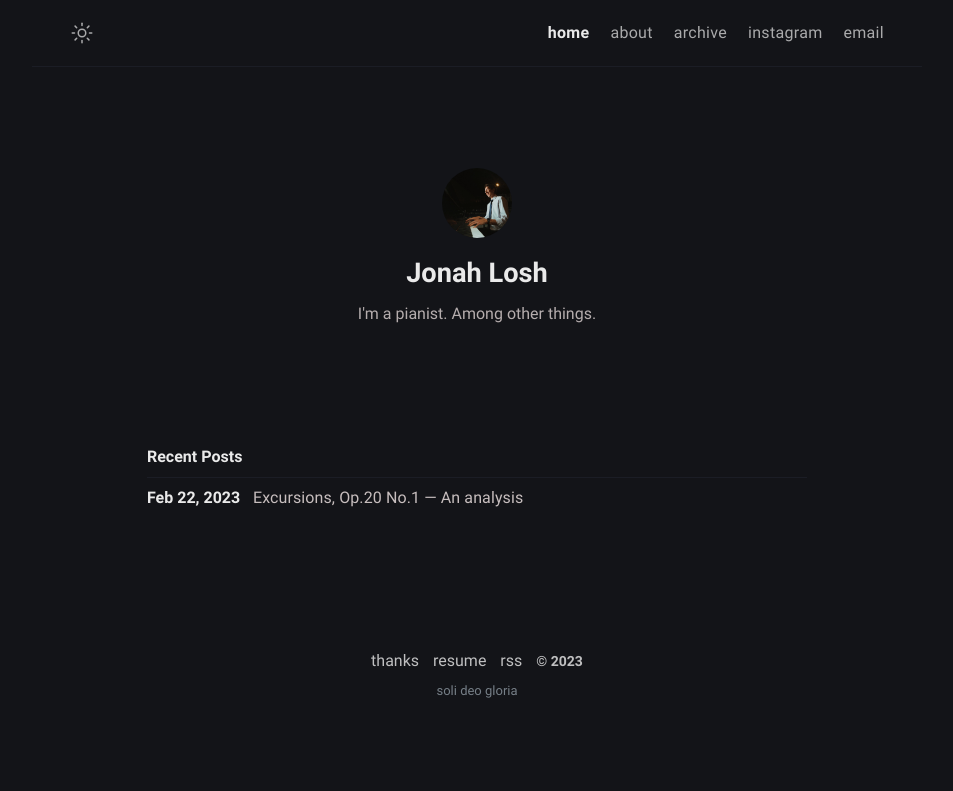
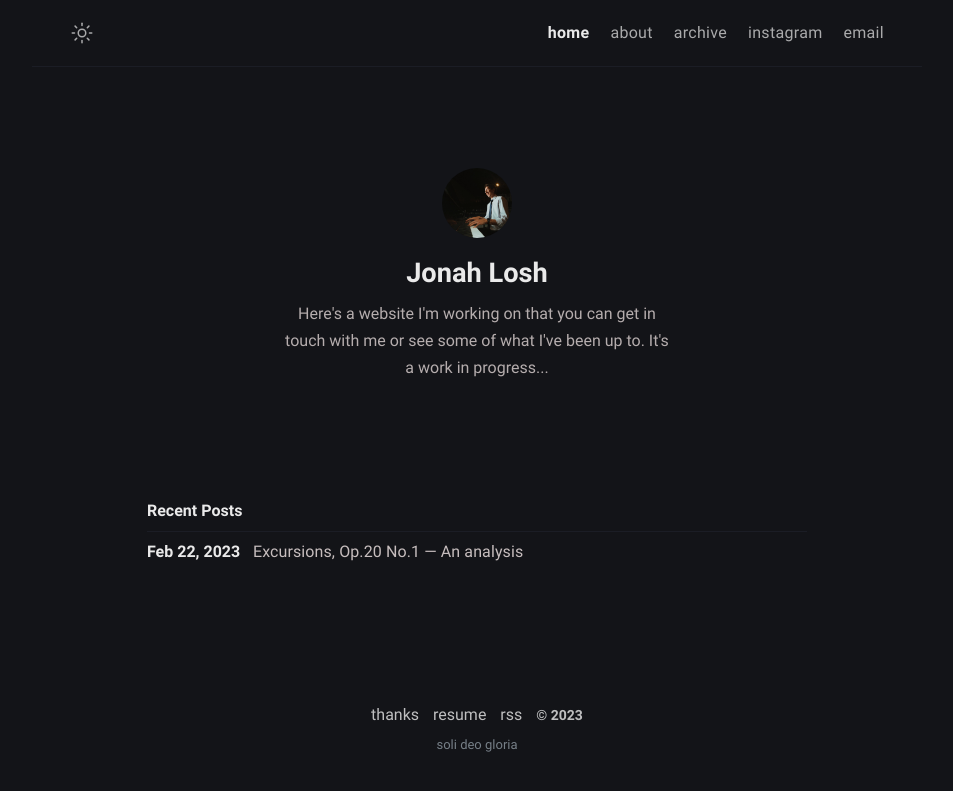
Before and after one commit to atrial-albumen/atrial-albumen.github.io, a Jekyll site: the page built from index.md, in a window 1280 px wide. Shown: the top 791 px of the page, without its empty margins (163-1116 px from the left). Built offline with Jekyll 4.4.1, drawn with Linux system fonts in a browser that asks for light colours.

Commit message:
Update _config.yml

```diff
--- a/_config.yml
+++ b/_config.yml
@@ -12,11 +12,11 @@ mode: dark # default theme "dark" | "light"
 author:
   name: Jonah Losh # author name
   bio: >- # tell to the world
-    I'm a pianist. Among other things.
+    Here's a website I'm working on that you can get in touch with me or see some of what I've been up to. It's a work in progress...
   username: jonahlosh # general username
   github: atrial-albumen # github username
   twitter: itsssssjonah # twitter username
-  facebook: realjonahlosh # facebook username
+  facebook: atjonahlosh # facebook username
   email: me@jonahlosh.com # email adress
   avatar: /assets/img/avatar.jpg # change with your own avatar
 
```
